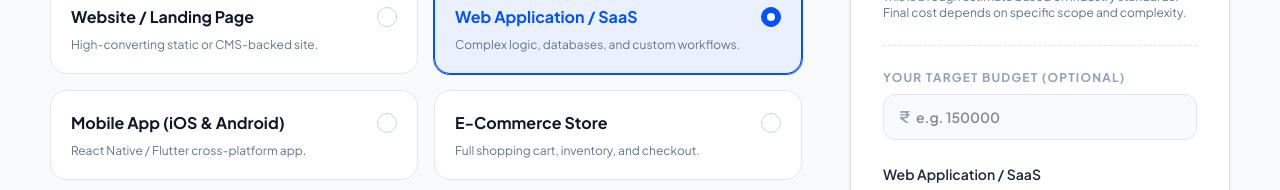
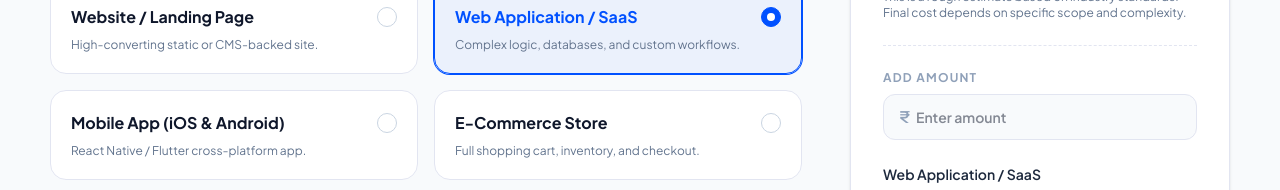
Before and after one commit to Hetsoni28/HN, a Next.js app: page /estimate in a window 1280 px wide. Shown: the part 815-1005 px from the top of the page. Built offline with nearby package versions, Linux system fonts and the light colour scheme; no server answers.

Commit message:
style: rename target budget label to Add Amount

```diff
--- a/components/organisms/cost-estimator.tsx
+++ b/components/organisms/cost-estimator.tsx
@@ -213,13 +213,13 @@ I'd like to discuss the next steps!`;
           {/* Target Budget Input */}
           <div className="mb-6">
             <label className="mb-2 block text-xs font-bold uppercase tracking-widest text-slate-400">
-              Your Target Budget (Optional)
+              Add Amount
             </label>
             <div className="relative">
               <span className="absolute left-4 top-1/2 -translate-y-1/2 font-semibold text-slate-400">₹</span>
               <input
                 type="number"
-                placeholder="e.g. 150000"
+                placeholder="Enter amount"
                 value={targetBudget}
                 onChange={(e) => setTargetBudget(e.target.value)}
                 className="w-full rounded-xl border border-[#E2E5F1] bg-slate-50 py-3 pl-8 pr-4 text-sm font-semibold text-slate-900 outline-none transition focus:border-[#0051FF] focus:bg-white focus:ring-2 focus:ring-[#0051FF]/20"
```
